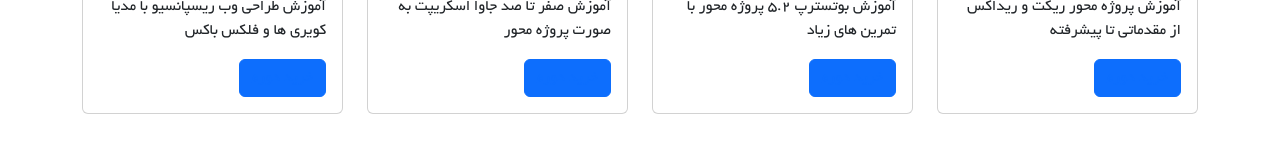
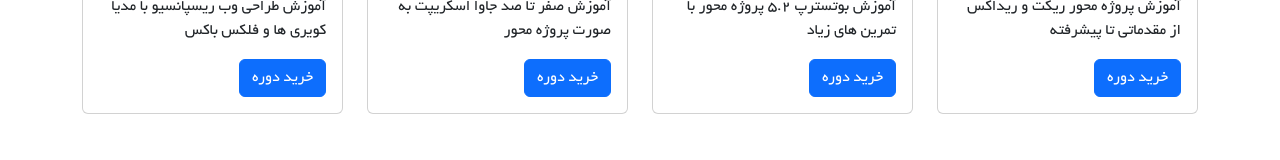
Before and after one commit to bahareseddigh/SPA, a React (Vite) app: page / in a window 1280 px wide. Shown: the part 927-1087 px from the top of the page. Built offline with nearby package versions, Linux system fonts and the light colour scheme.

Commit message:
add style on buy-btn and import css file

```diff
--- a/src/components/course/CourseItem.css
+++ b/src/components/course/CourseItem.css
@@ -0,0 +1,7 @@
+.buy-btn{
+    color: white;
+    text-decoration: none;
+}
+.buy-btn:hover{
+    color: black;
+}
--- a/src/components/course/CourseItem.jsx
+++ b/src/components/course/CourseItem.jsx
@@ -1,6 +1,7 @@
 import Button from 'react-bootstrap/Button';
 import Card from 'react-bootstrap/Card';
 import { Link } from 'react-router-dom';
+import './CourseItem.css'
 
 function CourseItem({title, text, img}){
     return(
```
